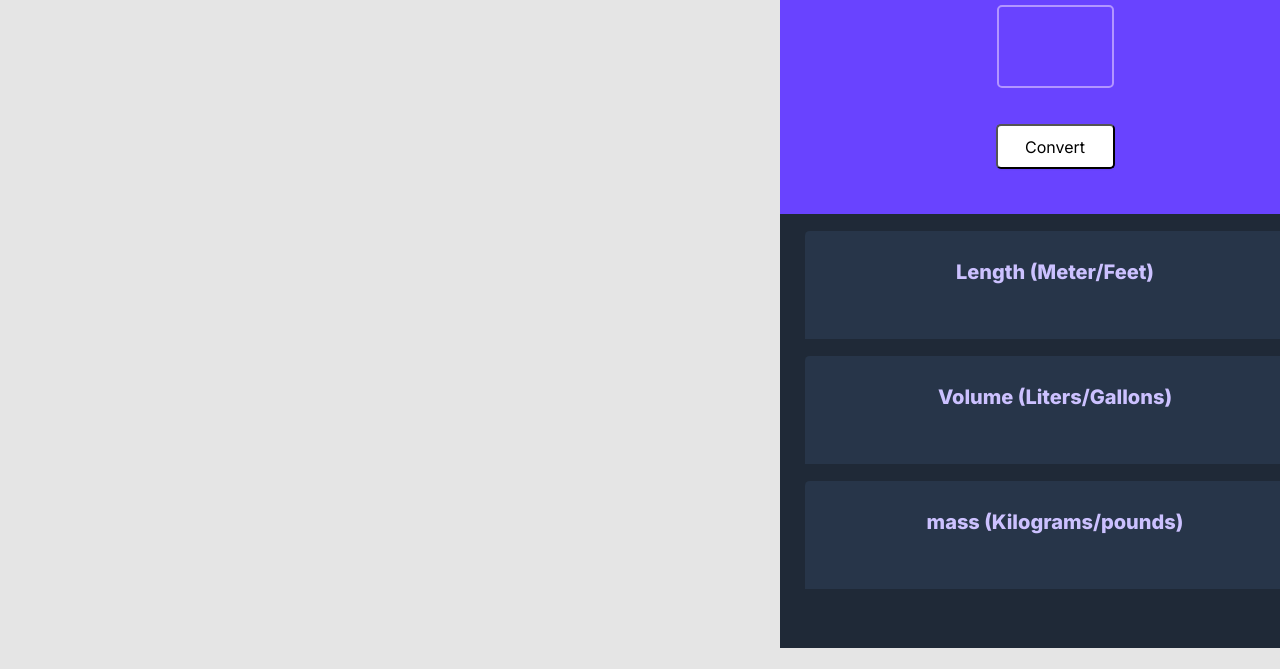
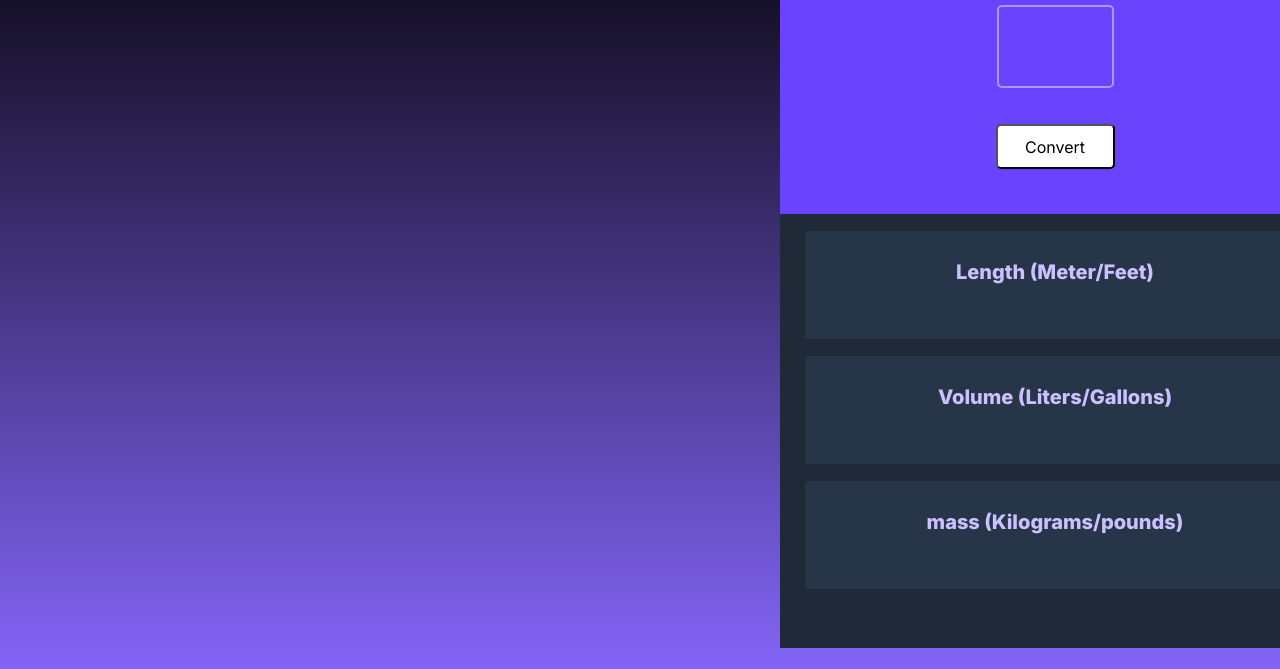
Before and after one commit to Wynclefe/unit-converter, a plain HTML site: page index.html in a window 1280 px wide. Shown: the part 131-800 px from the top of the page. Drawn offline with Linux system fonts and the light colour scheme.

Commit message:
Change background into linear gradient

```diff
--- a/index.css
+++ b/index.css
@@ -1,6 +1,7 @@
 body {
     margin: 0 auto;
-    background: #E5E5E5;
+    height: 100vh;
+    background: linear-gradient(black, #8265f7);
     width: 800px;
     text-align: center;
     display: flex;
```
